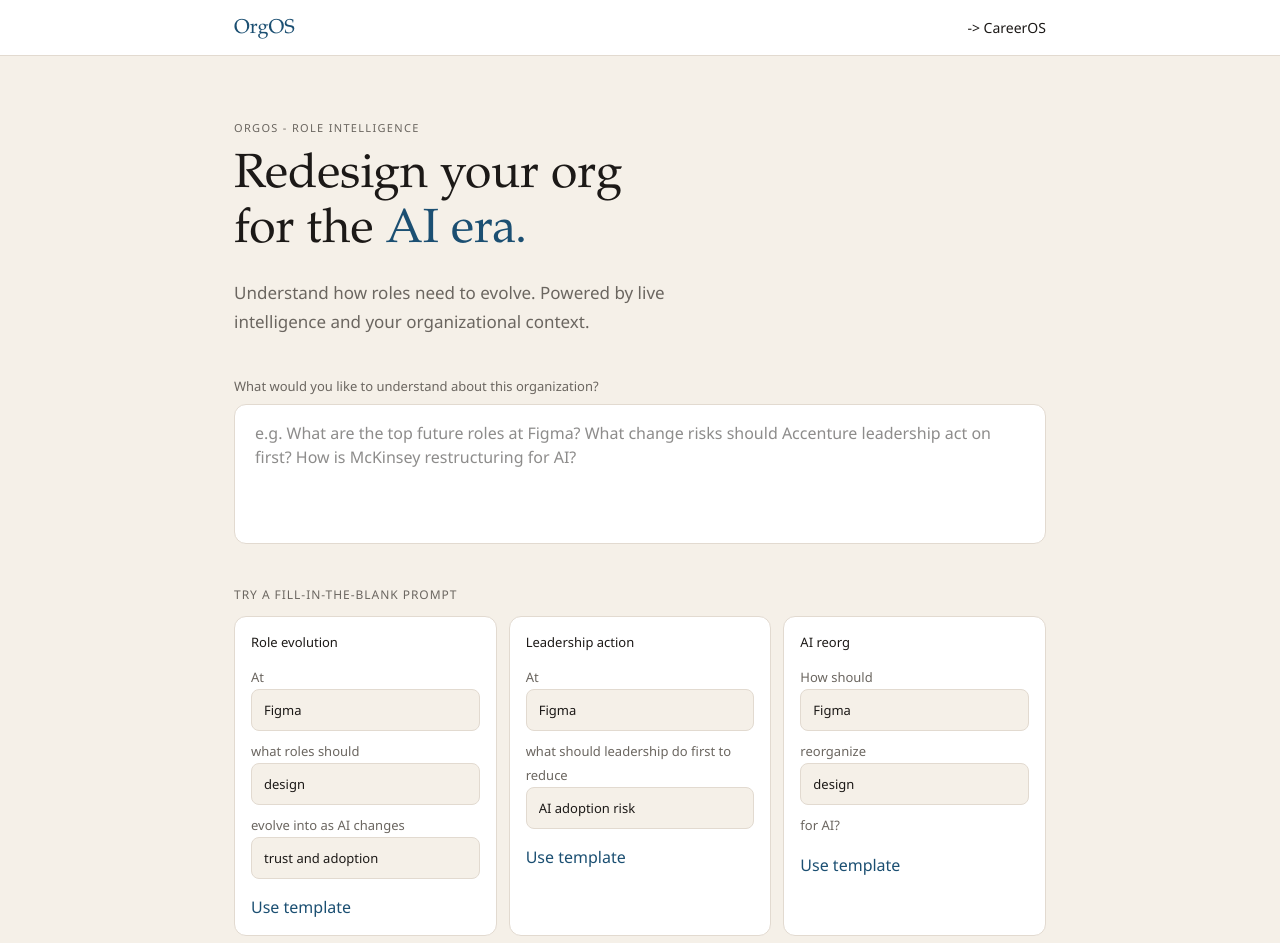
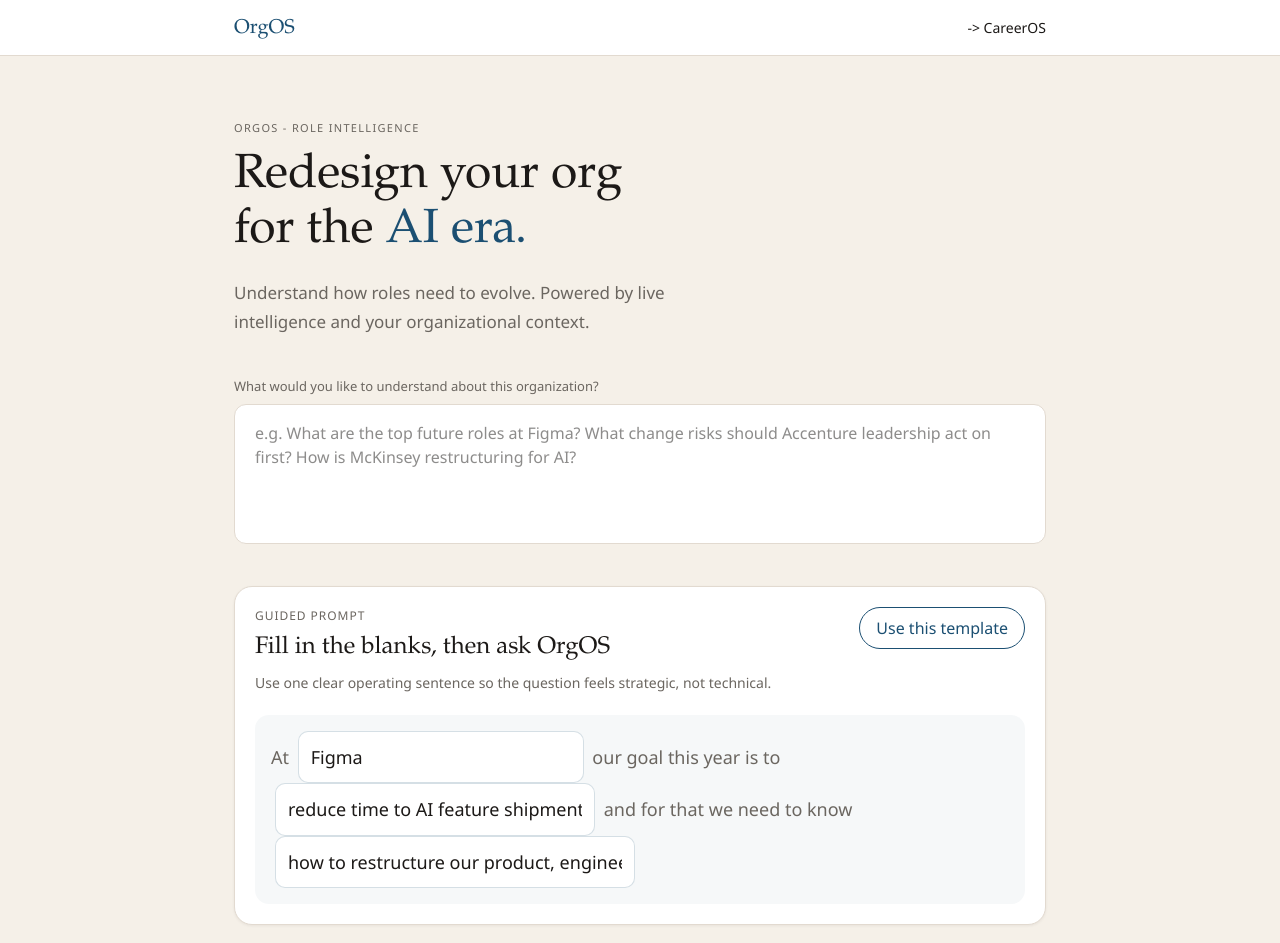
Before and after one commit to wandawoman014/orgos, a Next.js app: page / in a window 1280 px wide. Shown: the top 943 px of the page. Built offline with nearby package versions, Linux system fonts and the light colour scheme.

Commit message:
Refine OrgOS guided template hierarchy

```diff
--- a/src/app/page.tsx
+++ b/src/app/page.tsx
@@ -106,10 +106,8 @@
 
 type OrgTemplateValues = {
   company: string;
-  team: string;
-  priority: string;
-  risk: string;
-  functionName: string;
+  yearlyGoal: string;
+  questionFocus: string;
 };
 
 const knownCompanies = ["Figma", "Accenture", "McKinsey", "Goldman Sachs", "Deloitte", "Infosys", "Tata 1MG"];
@@ -656,37 +654,31 @@
                 className="mb-3 rounded-[6px] border border-border bg-surface px-4 py-3 shadow-[0_1px_3px_rgba(28,25,23,0.08)]"
                 style={{ borderLeft: `3px solid ${borderColor}` }}
               >
-                <p className="text-[14px] font-semibold text-text">{node.label}</p>
-                <p className="mt-0.5 text-[12px] text-muted">{node.department}</p>
+                <p className="text-[14px] font-medium text-text">{node.label}</p>
+                <p className="mt-1 text-[12px] text-muted">{node.department}</p>
               </article>
             );
           })}
         </div>
 
-        <div className="flex items-stretch justify-center max-md:hidden">
-          <svg width="80" height={svgHeight} viewBox={`0 0 80 ${svgHeight}`} fill="none" xmlns="http://www.w3.org/2000/svg">
-            <defs>
-              <marker id="orgos-arrow" markerWidth="10" markerHeight="10" refX="8" refY="3" orient="auto">
-                <path d="M0,0 L0,6 L9,3 z" fill="var(--color-primary)" />
-              </marker>
-            </defs>
-            {roleMap.edges.map((edge, index) => {
+        <div className="relative flex items-center justify-center max-md:hidden">
+          <svg viewBox={`0 0 80 ${svgHeight}`} className="h-full w-full" preserveAspectRatio="none" aria-hidden="true">
+            {roleMap.edges.map((edge) => {
               const startY = currentY.get(edge.from);
               const endY = futureY.get(edge.to);
-              if (!startY || !endY) {
+              if (startY === undefined || endY === undefined) {
                 return null;
               }
 
               return (
                 <path
                   key={`${edge.from}-${edge.to}`}
-                  className="role-line"
-                  d={`M8 ${startY} C 28 ${startY}, 52 ${endY}, 72 ${endY}`}
-                  stroke="var(--color-primary)"
-                  strokeWidth="1.5"
-                  opacity="0.4"
-                  markerEnd="url(#orgos-arrow)"
-                  style={{ animationDelay: `${index * 120}ms` }}
+                  d={`M 8 ${startY} C 30 ${startY}, 50 ${endY}, 72 ${endY}`}
+                  fill="none"
+                  stroke="#1B4F72"
+                  strokeWidth="2"
+                  strokeLinecap="round"
+                  opacity="0.85"
                 />
               );
             })}
@@ -695,13 +687,17 @@
 
         <div>
           {futureNodes.map((node) => {
-            const active = selectedRoleId === node.id;
+            const isActive = node.id === selectedRoleId;
             return (
               <button
                 key={node.id}
                 type="button"
-                onClick={() => onSelectRole(node.id)}
-                className={`mb-3 w-full rounded-[6px] bg-primary px-4 py-3 text-left text-white shadow-[0_1px_3px_rgba(28,25,23,0.08)] transition duration-200 ease-out hover:-translate-y-0.5 hover:shadow-[0_4px_12px_rgba(27,79,114,0.25)] ${active ? "ring-2 ring-[rgba(255,255,255,0.45)]" : ""}`}
+                onClick={() => onSelectRole(isActive ? null : node.id)}
+                className={`mb-3 w-full rounded-[6px] border px-4 py-3 text-left shadow-[0_1px_3px_rgba(28,25,23,0.08)] transition ${
+                  isActive
+                    ? "border-primary bg-primary"
+                    : "border-transparent bg-[rgba(27,79,114,0.9)] hover:bg-primary"
+                }`}
               >
                 <div className="flex items-start justify-between gap-3">
                   <div>
@@ -807,10 +803,8 @@
   const [followUpQuestion, setFollowUpQuestion] = useState("");
   const [templateValues, setTemplateValues] = useState<OrgTemplateValues>({
     company: "Figma",
-    team: "design",
-    priority: "trust and adoption",
-    risk: "AI adoption risk",
-    functionName: "design",
+    yearlyGoal: "reduce time to AI feature shipment by 25%",
+    questionFocus: "how to restructure our product, engineering and design teams",
   });
 
   const derivedRoleMap = useMemo(() => {
@@ -1051,92 +1045,47 @@
               )}
             </div>
 
-            <div className="mt-5">
-              <p className="mb-3 text-[12px] uppercase tracking-[0.08em] text-muted">Try a fill-in-the-blank prompt</p>
-              <div className="grid gap-3 md:grid-cols-3">
-                <div className="rounded-[12px] border border-border bg-surface p-4">
-                  <p className="mb-3 text-[13px] font-medium text-text">Role evolution</p>
-                  <div className="space-y-2 text-[13px] leading-6 text-muted">
-                    <span>At</span>
-                    <input
-                      value={templateValues.company}
-                      onChange={(event) => setTemplateValues((current) => ({ ...current, company: event.target.value }))}
-                      className="w-full rounded-[8px] border border-border bg-bg px-3 py-2 text-text outline-none"
-                    />
-                    <span>what roles should</span>
-                    <input
-                      value={templateValues.team}
-                      onChange={(event) => setTemplateValues((current) => ({ ...current, team: event.target.value }))}
-                      className="w-full rounded-[8px] border border-border bg-bg px-3 py-2 text-text outline-none"
-                    />
-                    <span>evolve into as AI changes</span>
-                    <input
-                      value={templateValues.priority}
-                      onChange={(event) => setTemplateValues((current) => ({ ...current, priority: event.target.value }))}
-                      className="w-full rounded-[8px] border border-border bg-bg px-3 py-2 text-text outline-none"
-                    />
+            <div className="mt-5 rounded-[18px] border border-border bg-surface p-5 shadow-[0_1px_3px_rgba(28,25,23,0.06)]">
+              <div className="flex items-start justify-between gap-4 max-md:flex-col">
+                <div>
+                  <p className="text-[12px] uppercase tracking-[0.08em] text-muted">Guided prompt</p>
+                  <h3 className="font-display mt-2 text-[24px] leading-tight text-text">Fill in the blanks, then ask OrgOS</h3>
+                  <p className="mt-2 max-w-[560px] text-[14px] leading-6 text-muted">
+                    Use one clear operating sentence so the question feels strategic, not technical.
+                  </p>
                 </div>
                 <button
                   type="button"
                   onClick={() =>
-                      applyTemplate(`At ${templateValues.company}, what roles should ${templateValues.team} evolve into as AI changes ${templateValues.priority}?`)
+                    applyTemplate(
+                      `At ${templateValues.company}, our goal this year is to ${templateValues.yearlyGoal}, and for that we need to know ${templateValues.questionFocus}.`,
+                    )
                   }
-                    className="mt-4 text-[13px] font-medium text-primary"
+                  className="rounded-[999px] border border-primary px-4 py-2 text-[13px] font-medium text-primary transition hover:bg-[rgba(27,79,114,0.05)]"
                 >
-                    Use template
+                  Use this template
                 </button>
               </div>
 
-                <div className="rounded-[12px] border border-border bg-surface p-4">
-                  <p className="mb-3 text-[13px] font-medium text-text">Leadership action</p>
-                  <div className="space-y-2 text-[13px] leading-6 text-muted">
-                    <span>At</span>
+              <div className="mt-5 rounded-[14px] bg-[rgba(27,79,114,0.04)] px-4 py-4 text-[18px] leading-[1.9] text-text max-md:text-[16px]">
+                <span className="text-muted">At </span>
                 <input
                   value={templateValues.company}
                   onChange={(event) => setTemplateValues((current) => ({ ...current, company: event.target.value }))}
-                      className="w-full rounded-[8px] border border-border bg-bg px-3 py-2 text-text outline-none"
+                  className="mx-1 inline-block min-w-[120px] rounded-[10px] border border-[rgba(27,79,114,0.18)] bg-white px-3 py-2 text-[16px] font-medium text-text outline-none"
                 />
-                    <span>what should leadership do first to reduce</span>
+                <span className="text-muted"> our goal this year is to </span>
                 <input
-                      value={templateValues.risk}
-                      onChange={(event) => setTemplateValues((current) => ({ ...current, risk: event.target.value }))}
-                      className="w-full rounded-[8px] border border-border bg-bg px-3 py-2 text-text outline-none"
+                  value={templateValues.yearlyGoal}
+                  onChange={(event) => setTemplateValues((current) => ({ ...current, yearlyGoal: event.target.value }))}
+                  className="mx-1 inline-block min-w-[320px] rounded-[10px] border border-[rgba(27,79,114,0.18)] bg-white px-3 py-2 text-[16px] font-medium text-text outline-none max-md:min-w-[220px]"
                 />
-                  </div>
-                  <button
-                    type="button"
-                    onClick={() => applyTemplate(`At ${templateValues.company}, what should leadership do first to reduce ${templateValues.risk}?`)}
-                    className="mt-4 text-[13px] font-medium text-primary"
-                  >
-                    Use template
-                  </button>
-                </div>
-
-                <div className="rounded-[12px] border border-border bg-surface p-4">
-                  <p className="mb-3 text-[13px] font-medium text-text">AI reorg</p>
-                  <div className="space-y-2 text-[13px] leading-6 text-muted">
-                    <span>How should</span>
+                <span className="text-muted"> and for that we need to know </span>
                 <input
-                      value={templateValues.company}
-                      onChange={(event) => setTemplateValues((current) => ({ ...current, company: event.target.value }))}
-                      className="w-full rounded-[8px] border border-border bg-bg px-3 py-2 text-text outline-none"
+                  value={templateValues.questionFocus}
+                  onChange={(event) => setTemplateValues((current) => ({ ...current, questionFocus: event.target.value }))}
+                  className="mx-1 inline-block min-w-[360px] rounded-[10px] border border-[rgba(27,79,114,0.18)] bg-white px-3 py-2 text-[16px] font-medium text-text outline-none max-md:min-w-[240px]"
                 />
-                    <span>reorganize</span>
-                    <input
-                      value={templateValues.functionName}
-                      onChange={(event) => setTemplateValues((current) => ({ ...current, functionName: event.target.value }))}
-                      className="w-full rounded-[8px] border border-border bg-bg px-3 py-2 text-text outline-none"
-                    />
-                    <span>for AI?</span>
-                  </div>
-                  <button
-                    type="button"
-                    onClick={() => applyTemplate(`How should ${templateValues.company} reorganize ${templateValues.functionName} for AI?`)}
-                    className="mt-4 text-[13px] font-medium text-primary"
-                  >
-                    Use template
-                  </button>
-                </div>
               </div>
             </div>
 
```
Lines whose indentation alone changed are shown as unchanged.
